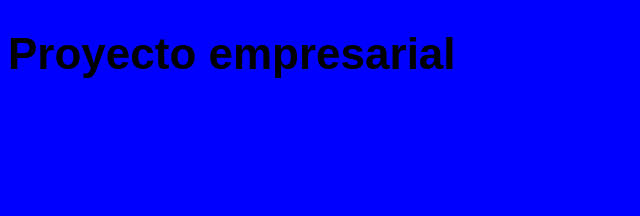
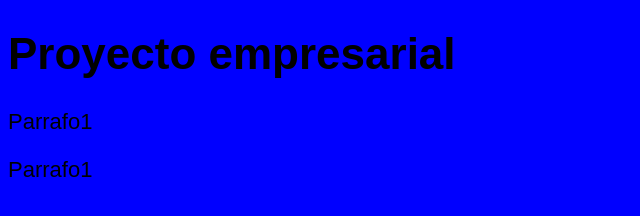
Before and after one commit to XMauroEr/Curso-git, a plain HTML site: page index.html in a window 1280 px wide. Shown: the whole page, without its empty margins (0-640 px from the left). Drawn offline with Linux system fonts and the light colour scheme; files that its build step writes are made by us from their sources.

Commit message:
se agregron 2 parrafos

```diff
--- a/index.html
+++ b/index.html
@@ -9,6 +9,8 @@
 </head>
 <body>
     <h1>Proyecto empresarial</h1>
+    <p>Parrafo1</p>
+    <p>Parrafo1</p>
     <script src="js/codigo.js"></script>
 </body>
 </html>
```
